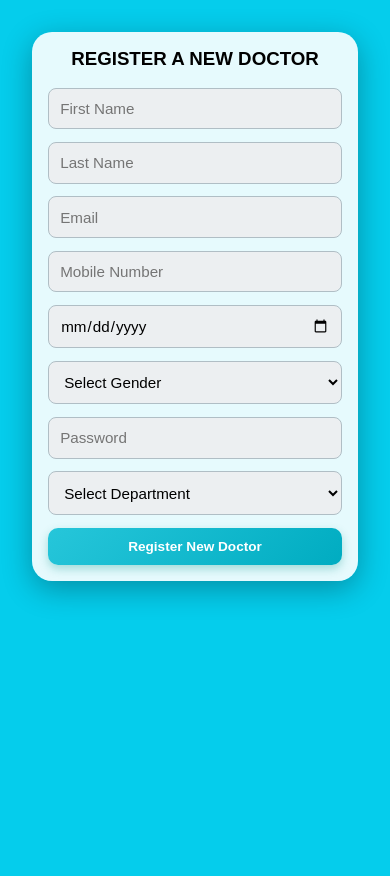
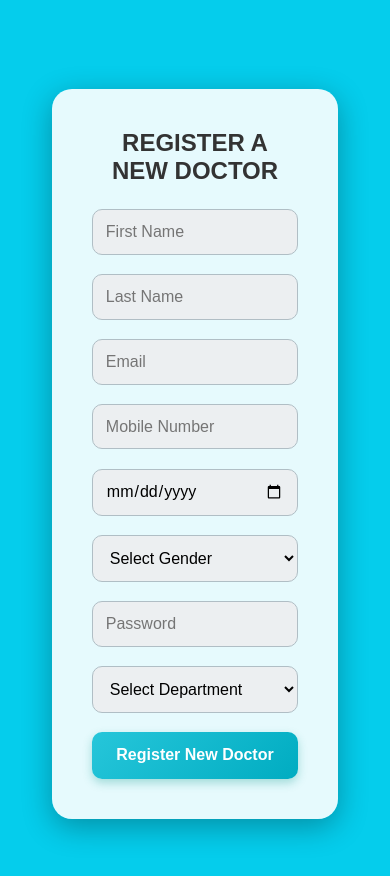
Before and after one commit to Jeet-Desai/Swasthya-Sarathi, a React (Vite) app in the folder SS_SourceCode/: page / in a window 390 px wide. Before the commit the page ends 844 px from the top, so only its background shows below. Built offline with nearby package versions, Linux system fonts and the light colour scheme.

Commit message:
changes related to stylesheet

```diff
--- a/SS_SourceCode/src/pages/DoctorRegistarionPage/AddNewDoc.css
+++ b/SS_SourceCode/src/pages/DoctorRegistarionPage/AddNewDoc.css
@@ -1,3 +1,4 @@
+/* Global reset for margin and padding */
 * {
   margin: 0;
   padding: 0;
@@ -5,109 +6,65 @@
   font-family: 'Arial', sans-serif;
 }
 
-body {
+/* Page layout for Add New Doctor page */
+.add-new-doctor-page {
+  display: flex;
+  justify-content: center;
+  align-items: center;
   background-color: #05cdec;
+  min-height: 100vh;
+  padding: 20px; /* Add some padding */
 }
 
-.container {
+/* Container for the Add New Doctor form */
+.add-new-doctor-container {
+  background-color: rgba(255, 255, 255, 0.9);
+  width: 100%;
+  max-width: 480px;
+  padding: 2.5rem;
+  border-radius: 20px;
+  box-shadow: 0 8px 30px rgba(0, 0, 0, 0.3);
+  display: flex;
+  flex-direction: column;
+  justify-content: flex-start;
   text-align: center;
-  width: 90%;
-  max-width: 400px;
-  margin: 0 auto;
-  padding: 2rem;
-  border-radius: 15px;
-  box-shadow: 0 8px 20px rgba(0, 0, 0, 0.15);
+  align-items: center;
 }
 
-.logo img {
-  width: 70px;
-  margin-bottom: 1rem;
-}
-
-.title {
-  font-size: 1.6rem;
+/* Title of the form */
+.add-new-doctor-title {
+  font-size: 1.8rem;
   font-weight: 700;
-  margin-bottom: 0.5rem;
+  margin-bottom: 1.5rem;
   color: #333;
 }
 
-.subtitle {
-  font-size: 0.85rem;
-  color: #888;
-  margin-bottom: 1.5rem;
-}
-
-.input-group {
-  margin-bottom: 1rem;
-}
-
-.input-group input {
+/* Form input fields styling */
+.add-new-doctor-form-wrapper input,
+.add-new-doctor-form-wrapper select {
   width: 100%;
   padding: 0.8rem;
-  border-radius: 8px;
-  border: 1px solid #b0c4de;
-  font-size: 0.9rem;
-  color: #555;
-  background-color: #f0faff;
+  border-radius: 10px;
+  border: 1px solid #b0bec5;
+  margin-bottom: 1.2rem;
+  font-size: 1rem;
+  background-color: #eceff1;
   transition: all 0.3s ease;
 }
 
-.input-group input:focus {
+.add-new-doctor-form-wrapper input:focus,
+.add-new-doctor-form-wrapper select:focus {
   border-color: #3d8af7;
   background-color: #ffffff;
   box-shadow: 0 4px 8px rgba(61, 138, 247, 0.2);
   outline: none;
 }
 
-.login-btn {
+/* Button to register the new doctor */
+.add-new-doctor-register-btn {
   width: 100%;
-  padding: 0.8rem;
-  font-size: 0.95rem;
-  font-weight: 700;
-  color: #ffffff;
-  background: linear-gradient(135deg, #05a5d1, #0288c2);
-  border: none;
-  border-radius: 10px;
-  cursor: pointer;
-  transition: transform 0.3s ease, background-color 0.3s ease;
-  box-shadow: 0 4px 10px rgba(0, 61, 247, 0.3);
-}
-
-.login-btn:hover {
-  background: linear-gradient(135deg, #0288c2, #016aa7);
-  transform: translateY(-3px);
-  box-shadow: 0 8px 15px rgba(0, 61, 247, 0.4);
-}
-
-.container.add-doctor-form {
-  width: 90%;
-  max-width: 480px;
-  padding: 2rem;
-  background: rgba(255, 255, 255, 0.9);
-  border-radius: 20px;
-  box-shadow: 0 8px 30px rgba(0, 0, 0, 0.3);
-}
-
-.container.add-doctor-form .logo img {
-  width: 90px;
-  margin-bottom: 1.5rem;
-}
-
-.add-doctor-form input,
-.add-doctor-form select {
-  width: 100%;
-  padding: 0.7rem;
-  border-radius: 8px;
-  border: 1px solid #b0bec5;
-  margin-bottom: 0.8rem;
-  font-size: 0.95rem;
-  background-color: #eceff1;
-}
-
-.register-btn {
-  width: 100%;
-  padding: 0.8rem;
-  font-size: 0.95rem;
+  padding: 0.9rem;
+  font-size: 1rem;
   font-weight: 600;
   color: #ffffff;
   background: linear-gradient(135deg, #26c6da, #00acc1);
@@ -118,64 +75,27 @@ body {
   box-shadow: 0 4px 10px rgba(0, 150, 136, 0.3);
 }
 
-.register-btn:hover {
+.add-new-doctor-register-btn:hover {
   background: linear-gradient(135deg, #00acc1, #00838f);
   transform: translateY(-3px);
   box-shadow: 0 8px 15px rgba(0, 150, 136, 0.4);
 }
 
-@media (max-width: 768px) {
-  .container,
-  .container.add-doctor-form {
-    padding: 1.5rem;
-  }
-
-  .logo img {
-    width: 60px;
-  }
-
-  .title {
-    font-size: 1.4rem;
-  }
-
-  .subtitle {
-    font-size: 0.8rem;
-  }
-
-  .input-group input {
-    padding: 0.7rem;
-    font-size: 0.9rem;
-  }
-
-  .login-btn,
-  .register-btn {
-    padding: 0.8rem;
-    font-size: 0.9rem;
+/* Responsive Design */
+@media (max-width: 767px) {
+  .add-new-doctor-container {
+    width: 80vw; /* Adjust container width for small screens */
   }
 }
 
 @media (max-width: 480px) {
-  .container,
-  .container.add-doctor-form {
-    width: 100%;
-    padding: 1rem;
-  }
-
-  .title {
-    font-size: 1.2rem;
-  }
-
-  .subtitle {
-    font-size: 0.75rem;
-  }
-
-  .input-group input {
-    font-size: 0.85rem;
-  }
-
-  .login-btn,
-  .register-btn {
-    font-size: 0.85rem;
-    padding: 0.7rem;
+  .add-new-doctor-title {
+    font-size: 1.5rem; /* Reduce title size */
   }
 }
+
+@media (max-width: 375px) {
+  .add-new-doctor-title {
+    font-size: 1.4rem; /* Further reduce title size */
+  }
+}
--- a/SS_SourceCode/src/pages/DoctorRegistarionPage/AddNewDoctor.jsx
+++ b/SS_SourceCode/src/pages/DoctorRegistarionPage/AddNewDoctor.jsx
@@ -1,5 +1,5 @@
 import React, { useState } from "react";
-import './AddNewDoc.css'
+import './AddNewDoc.css';
 
 const AddNewDoctor = () => {
   const [firstName, setFirstName] = useState("");
@@ -28,62 +28,65 @@ const AddNewDoctor = () => {
   };
 
   return (
-    <section className="page">
-      <section className="container add-doctor-form">
-
-        <h1 className="form-title">REGISTER A NEW DOCTOR</h1>
-        <br></br>
+    <section className="add-new-doctor-page">
+      <div className="add-new-doctor-container">
+        <h1 className="add-new-doctor-title">REGISTER A NEW DOCTOR</h1>
         <form>
-          <div className="first-wrapper">
-
+          <div className="add-new-doctor-form-wrapper">
             <div>
               <input
                 type="text" placeholder="First Name"
                 value={firstName} onChange={(e) => setFirstName(e.target.value)}
+                className="add-new-doctor-input"
               />
               <input
                 type="text" placeholder="Last Name"
                 value={lastName} onChange={(e) => setLastName(e.target.value)}
+                className="add-new-doctor-input"
               />
               <input
                 type="email" placeholder="Email"
                 value={email} onChange={(e) => setEmail(e.target.value)}
+                className="add-new-doctor-input"
               />
               <input
                 type="tel" placeholder="Mobile Number"
                 value={phone} onChange={(e) => setPhone(e.target.value)}
+                className="add-new-doctor-input"
               />
-
               <input
                 type="date" placeholder="Date of Birth"
                 value={dob} onChange={(e) => setDob(e.target.value)}
+                className="add-new-doctor-input"
               />
               <select
                 value={gender} onChange={(e) => setGender(e.target.value)}
+                className="add-new-doctor-select"
               >
                 <option value="">Select Gender</option>
                 <option value="Male">Male</option>
                 <option value="Female">Female</option>
-                <option value="Female">Other</option>
-
+                <option value="Other">Other</option>
               </select>
               <input
                 type="password" placeholder="Password"
                 value={password} onChange={(e) => setPassword(e.target.value)}
+                className="add-new-doctor-input"
               />
               <select
                 value={doctorDepartment} onChange={(e) => setDoctorDepartment(e.target.value)}
+                className="add-new-doctor-select"
               >
                 <option value="">Select Department</option>
                 {departmentsArray.map((dept, index) => (
                   <option value={dept} key={index}>{dept}</option>
                 ))}
               </select>
-              <button type="submit" className="register-btn">Register New Doctor</button>
+              <button type="submit" className="add-new-doctor-register-btn">Register New Doctor</button>
             </div>
           </div>
         </form>
-      </section>
+      </div>
     </section>
   );
 };
```
